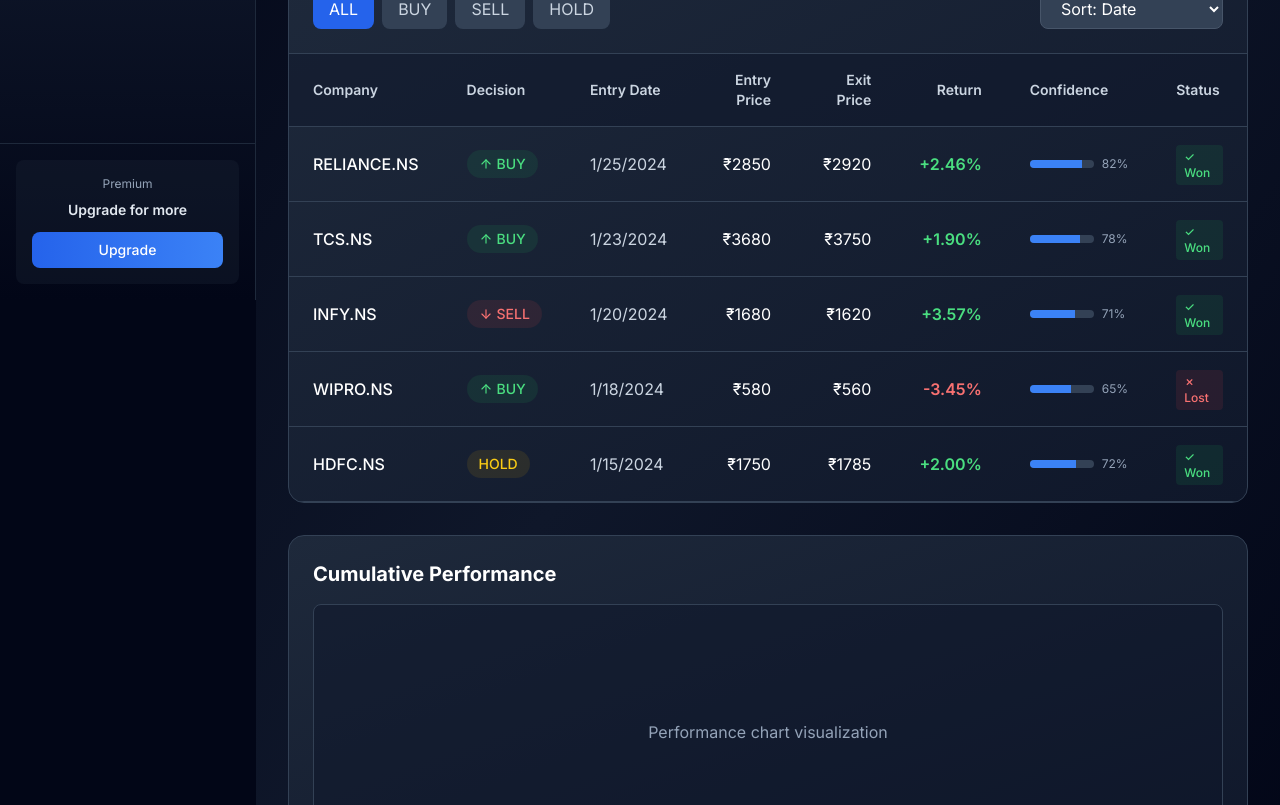
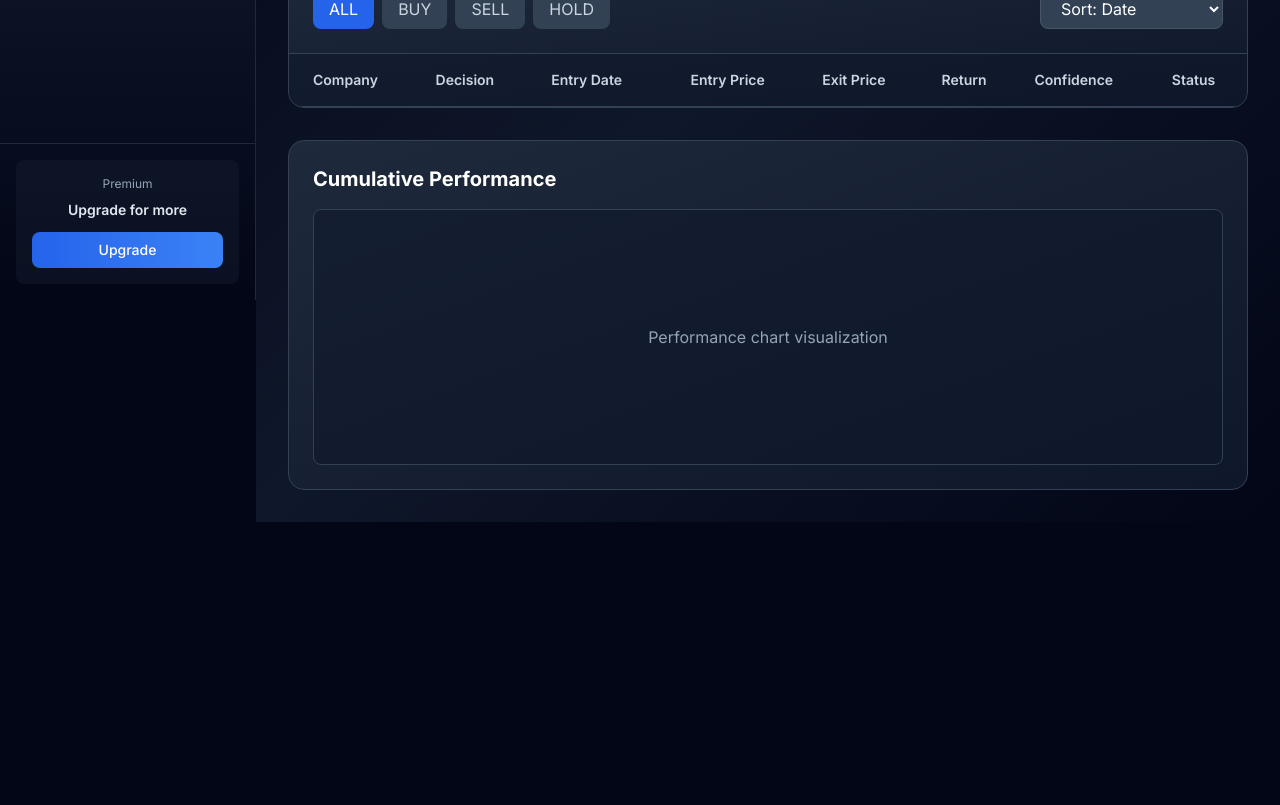
Before and after one commit to SUPRIYOPAUL-095/TradingAgent, a Next.js app in the folder dashboard/: page /dashboard/history in a window 1280 px wide. Shown: the part 500-1305 px from the top of the page. After the commit the page ends 1022 px from the top, so only its background shows below. Built offline with nearby package versions, Linux system fonts and the light colour scheme.

Commit message:
Remove all mock logic, ensure dynamic symbol usage, and clear history mock data

```diff
--- a/dashboard/app/dashboard/history/page.tsx
+++ b/dashboard/app/dashboard/history/page.tsx
@@ -38,78 +38,17 @@
   sharpeRatio: number
 }
 
-const mockTradeHistory: TradeRecord[] = [
-  {
-    id: '1',
-    company: 'RELIANCE.NS',
-    decision: 'BUY',
-    entryDate: '2024-01-25',
-    exitDate: '2024-02-01',
-    entryPrice: 2850,
-    exitPrice: 2920,
-    returnPercent: 2.46,
-    confidence: 82,
-    status: 'won',
-  },
-  {
-    id: '2',
-    company: 'TCS.NS',
-    decision: 'BUY',
-    entryDate: '2024-01-23',
-    exitDate: '2024-02-05',
-    entryPrice: 3680,
-    exitPrice: 3750,
-    returnPercent: 1.90,
-    confidence: 78,
-    status: 'won',
-  },
-  {
-    id: '3',
-    company: 'INFY.NS',
-    decision: 'SELL',
-    entryDate: '2024-01-20',
-    exitDate: '2024-01-28',
-    entryPrice: 1680,
-    exitPrice: 1620,
-    returnPercent: 3.57,
-    confidence: 71,
-    status: 'won',
-  },
-  {
-    id: '4',
-    company: 'WIPRO.NS',
-    decision: 'BUY',
-    entryDate: '2024-01-18',
-    exitDate: '2024-01-30',
-    entryPrice: 580,
-    exitPrice: 560,
-    returnPercent: -3.45,
-    confidence: 65,
-    status: 'lost',
-  },
-  {
-    id: '5',
-    company: 'HDFC.NS',
-    decision: 'HOLD',
-    entryDate: '2024-01-15',
-    exitDate: '2024-02-02',
-    entryPrice: 1750,
-    exitPrice: 1785,
-    returnPercent: 2.00,
-    confidence: 72,
-    status: 'won',
-  },
-]
+const mockTradeHistory: TradeRecord[] = []
 
 const backtestResults: BacktestResult = {
-  totalTrades: 24,
-  winRate: 70.8,
-  profitFactor: 2.45,
-  totalReturn: 18.5,
-  avgWin: 2.12,
-  avgLoss: -1.85,
-  maxDrawdown: -8.3,
-  sharpeRatio: 1.78,
+  totalTrades: 0,
+  winRate: 0,
+  profitFactor: 0,
+  totalReturn: 0,
+  avgWin: 0,
+  avgLoss: 0,
+  maxDrawdown: 0,
+  sharpeRatio: 0,
 }
 
 export default function HistoryPage() {
--- a/dashboard/app/dashboard/page.tsx
+++ b/dashboard/app/dashboard/page.tsx
@@ -76,38 +76,10 @@
   const [error, setError] = useState('')
   const [agentStatuses, setAgentStatuses] = useState<AgentStatus[]>(AGENT_WORKFLOW)
 
-  // Simulate agent workflow
-  useEffect(() => {
-    if (loading) {
-      const agents = [...AGENT_WORKFLOW]
-      let currentAgent = 0
-
-      const interval = setInterval(() => {
-        if (currentAgent < agents.length) {
-          agents[currentAgent].status = 'in_progress'
-          setAgentStatuses([...agents])
-
-          setTimeout(() => {
-            agents[currentAgent].status = 'completed'
-            setAgentStatuses([...agents])
-            currentAgent++
-          }, 800)
-        } else {
-          clearInterval(interval)
-        }
-      }, 1000)
-
-      return () => clearInterval(interval)
-    }
-  }, [loading])
-
   const handleAnalysis = async (company: string, date: string) => {
     setLoading(true)
     setError('')
     setAgentStatuses(AGENT_WORKFLOW.map(a => ({ ...a, status: 'pending' })))
-
-    // Simulate workflow progression
-    await new Promise(resolve => setTimeout(resolve, 6000))
 
     try {
       const response = await fetch(`https://tradingagent-yndk.onrender.com/analyze?symbol=${company}`, {
--- a/dashboard/components/AnalysisForm.tsx
+++ b/dashboard/components/AnalysisForm.tsx
@@ -73,7 +73,7 @@
                 type="text"
                 value={company}
                 onChange={e => setCompany(e.target.value.toUpperCase())}
-                placeholder="e.g., RELIANCE, TCS"
+                placeholder="Enter symbol (e.g. RELIANCE.NS)"
                 disabled={loading}
                 className="w-full pl-10 pr-4 py-3 bg-slate-700/50 border border-slate-600 text-white placeholder-slate-400 rounded-lg focus:outline-none focus:border-blue-500 focus:ring-2 focus:ring-blue-500/20 transition-all disabled:opacity-50"
               />
```
